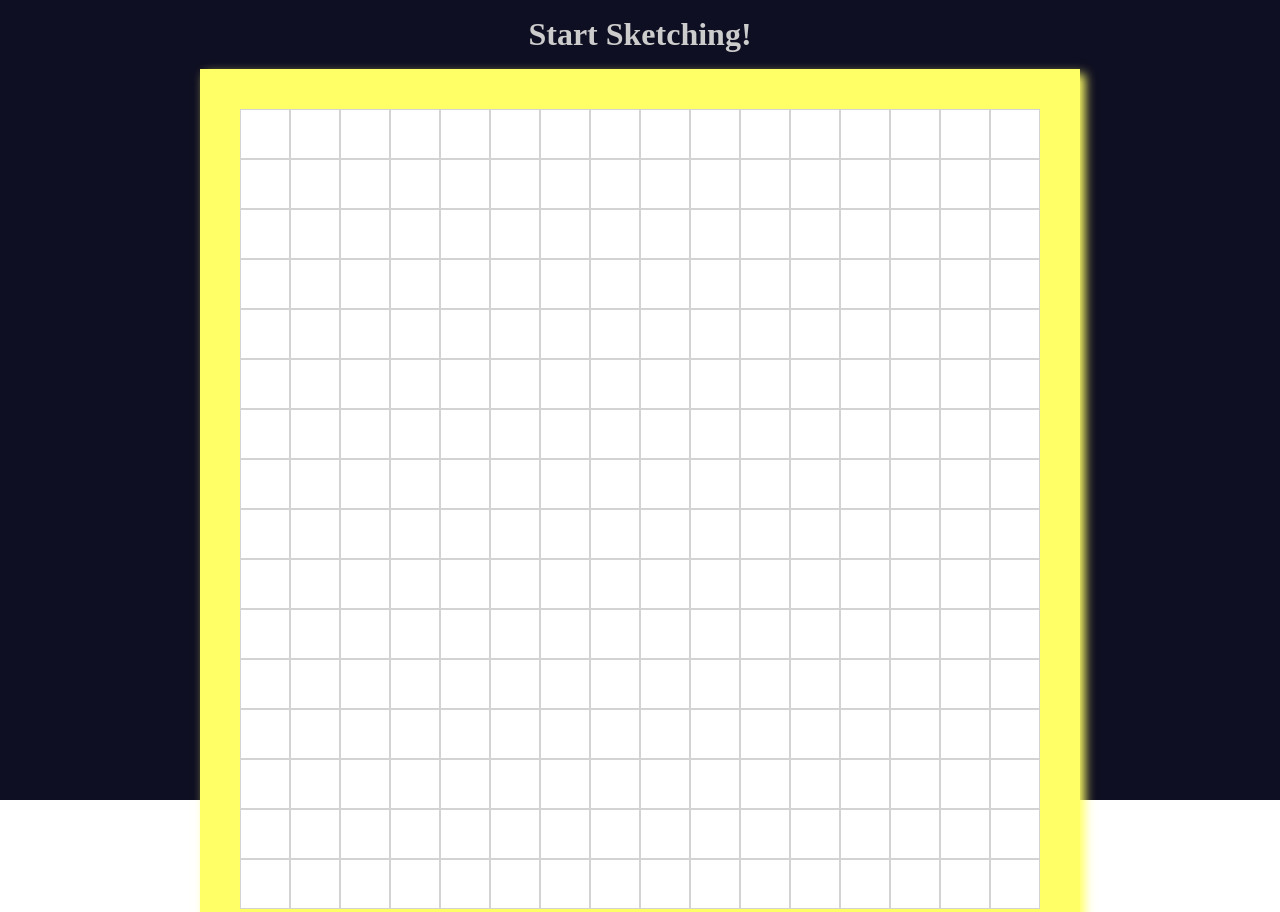
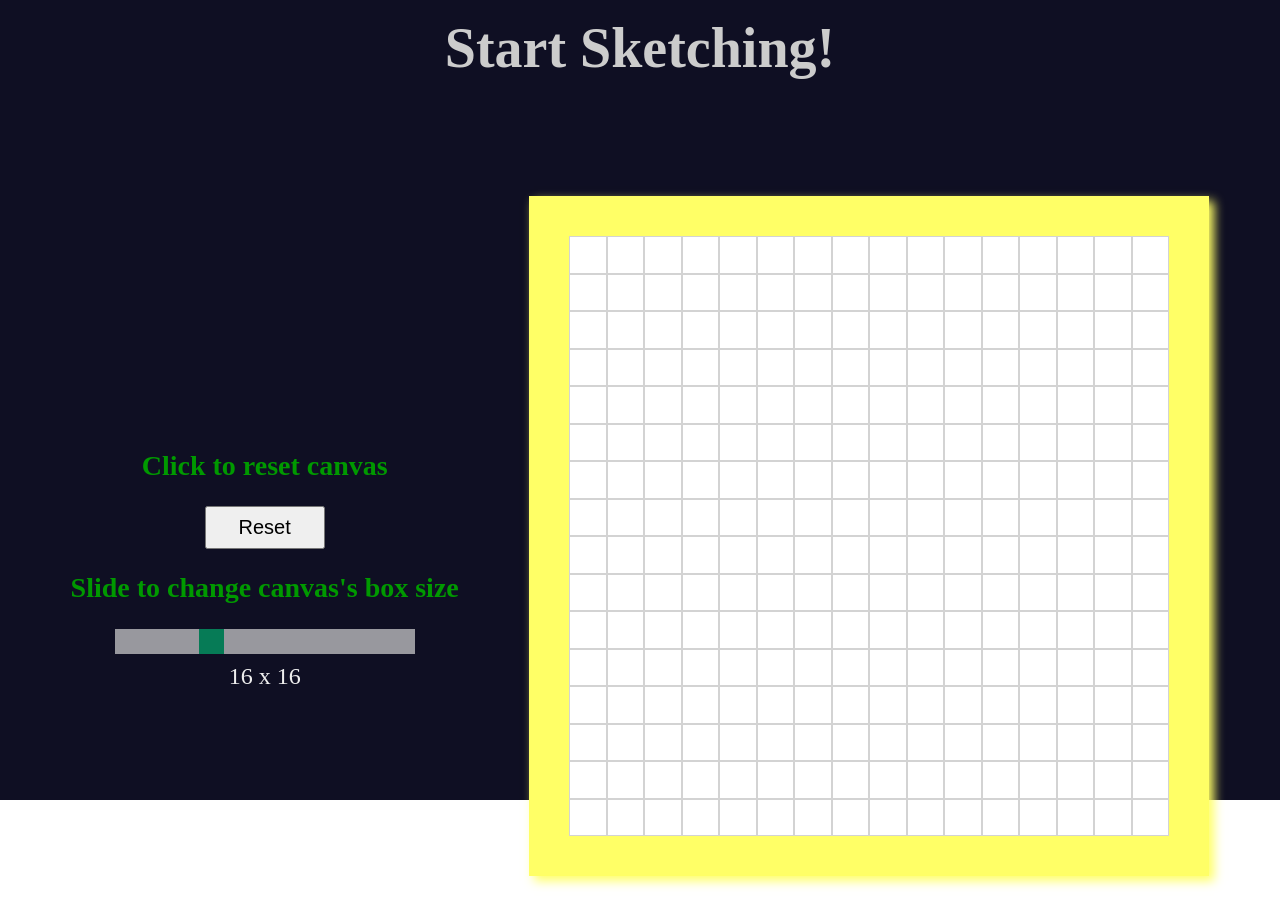
Before and after one commit to ElginL/odin-etch-a-sketch, a plain HTML site: page index.html in a window 1280 px wide. Shown: the top 912 px of the page. Drawn offline with Linux system fonts and the light colour scheme.

Commit message:
modified index.html, app.js, style.css, Add ability to reset, change canvas size

```diff
--- a/app.js
+++ b/app.js
@@ -1,8 +1,11 @@
-const boxPerRow = 16;
-const boxPerCol = 16;
+let boxPerRow = 16;
+let boxPerCol = 16;
 let isDrawing = false;
 
 const gridContainer = document.querySelector(".grid-container");
+const resetBtn = document.querySelector(".reset-btn");
+const gridSizeSlider = document.querySelector(".grid-size-slider");
+const gridMagnitude = document.querySelector(".grid-size-mag");
 
 function paintHandler(e) {
     if (isDrawing) {
@@ -10,7 +13,26 @@ function paintHandler(e) {
     }
 }
 
+function resetHandler(e) {
+    const boxes = Array.from(document.querySelectorAll(".grid-item"));
+    boxes.forEach(box => { box.style.backgroundColor = "white"; });
+}
+
+function gridSizeHandler(e) {
+    boxPerRow = e.target.value;
+    boxPerCol = e.target.value;
+
+    gridMagnitude.textContent = `${boxPerRow} x ${boxPerRow}`;
+
+    // Regenerate Grid
+    deleteGrid();
+    generateGrid();
+}
+
 // Adds box divs into the grid
+function generateGrid() {
+    gridContainer.style.gridTemplateColumns = `repeat(${boxPerCol}, 1fr)`;
+    gridContainer.style.gridTemplateRows = `repeat(${boxPerRow}, 1fr)`;
     for (let i = 0; i < boxPerRow; i++) {
         for (let j = 0; j < boxPerCol; j++) {
             const box = document.createElement("div");
@@ -21,3 +43,14 @@ for (let i = 0; i < boxPerRow; i++) {
             gridContainer.appendChild(box);
         }
     }
+}
+
+function deleteGrid() {
+    gridContainer.innerHTML = ``;
+}
+
+resetBtn.addEventListener("click", resetHandler);
+
+gridSizeSlider.addEventListener("input", gridSizeHandler);
+
+generateGrid();
--- a/index.html
+++ b/index.html
@@ -12,8 +12,22 @@
         <header>
             <h1 class="draw-title">Start Sketching!</h1>
         </header>
-        <div class="grid-container">
+        <main>
+            <div class="tool-sidebar">
+                <div class="reset-btn-container">
+                    <h2 class="reset-title">Click to reset canvas</h2>
+                    <button class="reset-btn">Reset</button>
+                </div>
+                <div class="grid-size-container">
+                    <h2 class="grid-size-title">Slide to change canvas's box size</h2>
+                    <div class="slide-container">
+                        <input type="range" value=16 class="grid-size-slider" min="1" max="50">
+                    </div>
+                    <p class="grid-size-mag">16 x 16</p>
+                </div>
+            </div>
+            <div class="grid-container"></div>
+        </main>
 
-        </div>
     </body>
 </html>
--- a/style.css
+++ b/style.css
@@ -3,9 +3,10 @@ body {
 }
 
 .draw-title {
-    margin: 0;
+    margin: 0 0 100px 0;
     padding: 16px;
     text-align: center;
+    font-size: 3.5rem;
     color: #cccccc;
 }
 
@@ -17,15 +18,20 @@ body {
     background-color: #0f0f23;
 }
 
+main {
+    display: flex;
+    justify-content: space-evenly;
+    align-items: center;
+}
+
 .grid-container {
-    width: 800px;
-    height: 800px;
+    width: 600px;
+    height: 600px;
     display: grid;
     grid-template-columns: repeat(16, 1fr);
     grid-template-rows: repeat(16, 1fr);
     border: 40px solid #ffff66;
     box-shadow: 5px 5px 10px #ffff66;
-    margin: 0 auto;
     margin-bottom: 50px;
 }
 
@@ -33,3 +39,60 @@ body {
     border: 1px solid lightgrey;
     background-color: white;
 }
+
+.reset-title,
+.grid-size-title {
+    color: #009900;
+    font-size: 1.75rem;
+}
+
+.reset-btn-container,
+.grid-size-container {
+    display: flex;
+    flex-direction: column;
+    align-items: center;
+}
+
+.reset-btn {
+    padding: 0.5rem 2rem;
+    font-size: 1.25rem;
+}
+
+.reset-btn:hover {
+    cursor: pointer;
+}
+
+.grid-size-mag {
+    color: #eeeeee;
+    font-size: 1.5rem;
+    margin: 5px;
+}
+
+.grid-size-slider {
+    -webkit-appearance: none;
+    appearance: none;
+    height: 25px;
+    width: 300px;
+    background-color: #d3d3d3;
+    outline: none;
+    opacity: 0.7;
+    -webkit-transition: 0.2s;
+    transition: opacity 0.2s;
+}
+
+.slide-container {
+    justify-self: stretch;
+}
+
+.grid-size-slider:hover {
+    opacity: 1;
+}
+
+.grid-size-slider::-webkit-slider-thumb {
+    -webkit-appearance: none; /* Override default look */
+    appearance: none;
+    width: 25px; /* Set a specific slider handle width */
+    height: 25px; /* Slider handle height */
+    background: #04AA6D; /* Green background */
+    cursor: pointer; /* Cursor on hover */
+}
```
Lines whose indentation alone changed are shown as unchanged.
